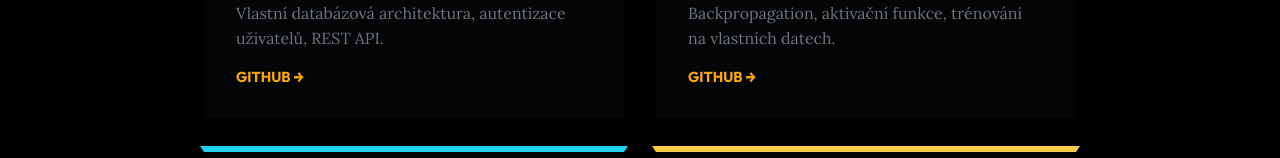
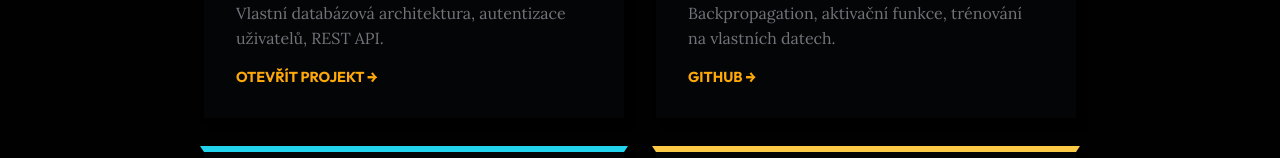
Before and after one commit to MonsterMarian/Portfolio, a React (Vite) app: page /projekty in a window 1280 px wide. Shown: the part 498-656 px from the top of the page. Built offline with nearby package versions, Linux system fonts and the light colour scheme.

Commit message:
feat: link Region Beta Planner to live deployment on OnRender

```diff
--- a/src/pages/GaleriePage.jsx
+++ b/src/pages/GaleriePage.jsx
@@ -2,7 +2,7 @@ import { Link } from 'react-router-dom';
 import { useState } from 'react';
 
 const galerie = [
-  { id: 1, nazev: 'Region Beta Activity Planner', tech: 'Java · SQL', barva: '#fcca46', emoji: '🗓️', url: 'https://github.com/MonsterMarian' },
+  { id: 1, nazev: 'Region Beta Activity Planner', tech: 'Java · SQL', barva: '#fcca46', emoji: '🗓️', url: 'https://regionbeta.onrender.com/' },
   { id: 2, nazev: 'Neuronová síť', tech: 'Python · NumPy', barva: '#a855f7', emoji: '🧠', url: 'https://github.com/MonsterMarian' },
   { id: 3, nazev: 'OSINT Toolkit', tech: 'Python · APIs', barva: '#22d3ee', emoji: '🔍', url: 'https://github.com/MonsterMarian' },
   { id: 4, nazev: 'Portfolio web', tech: 'React · Vite', barva: '#fcca46', emoji: '💼', url: 'https://github.com/MonsterMarian/Portfolio' },
@@ -39,7 +39,7 @@ function GaleriePage() {
                 {aktivni === item.id && (
                   <div className="galerie-item__overlay">
                     <a href={item.url} target="_blank" rel="noopener noreferrer" onClick={(e) => e.stopPropagation()}>
-                      {item.url.startsWith('http') ? 'Zobrazit na GitHubu' : 'Otevřít projekt'} →
+                      {item.url.includes('github.com') ? 'Zobrazit na GitHubu' : 'Otevřít projekt'} →
                     </a>
                   </div>
                 )}
--- a/src/pages/ProjektyPage.jsx
+++ b/src/pages/ProjektyPage.jsx
@@ -6,7 +6,7 @@ const projekty = [
     nazev: 'Region Beta Activity Planner',
     tech: ['Java', 'SQL', 'REST API'],
     popis: 'Webová aplikace pro správu a plánování akcí. Vlastní databázová architektura, autentizace uživatelů, REST API.',
-    github: 'https://github.com/MonsterMarian',
+    github: 'https://regionbeta.onrender.com/',
     barva: '#fcca46'
   },
   {
@@ -84,7 +84,7 @@ function ProjektyPage() {
                 </div>
                 <p className="projekt-card__desc">{p.popis}</p>
                 <a href={p.github} target="_blank" rel="noopener noreferrer" className="projekt-card__link">
-                  {p.github.startsWith('http') ? 'GitHub' : 'Otevřít projekt'} →
+                  {p.github.includes('github.com') ? 'GitHub' : 'Otevřít projekt'} →
                 </a>
               </div>
             ))}
```
